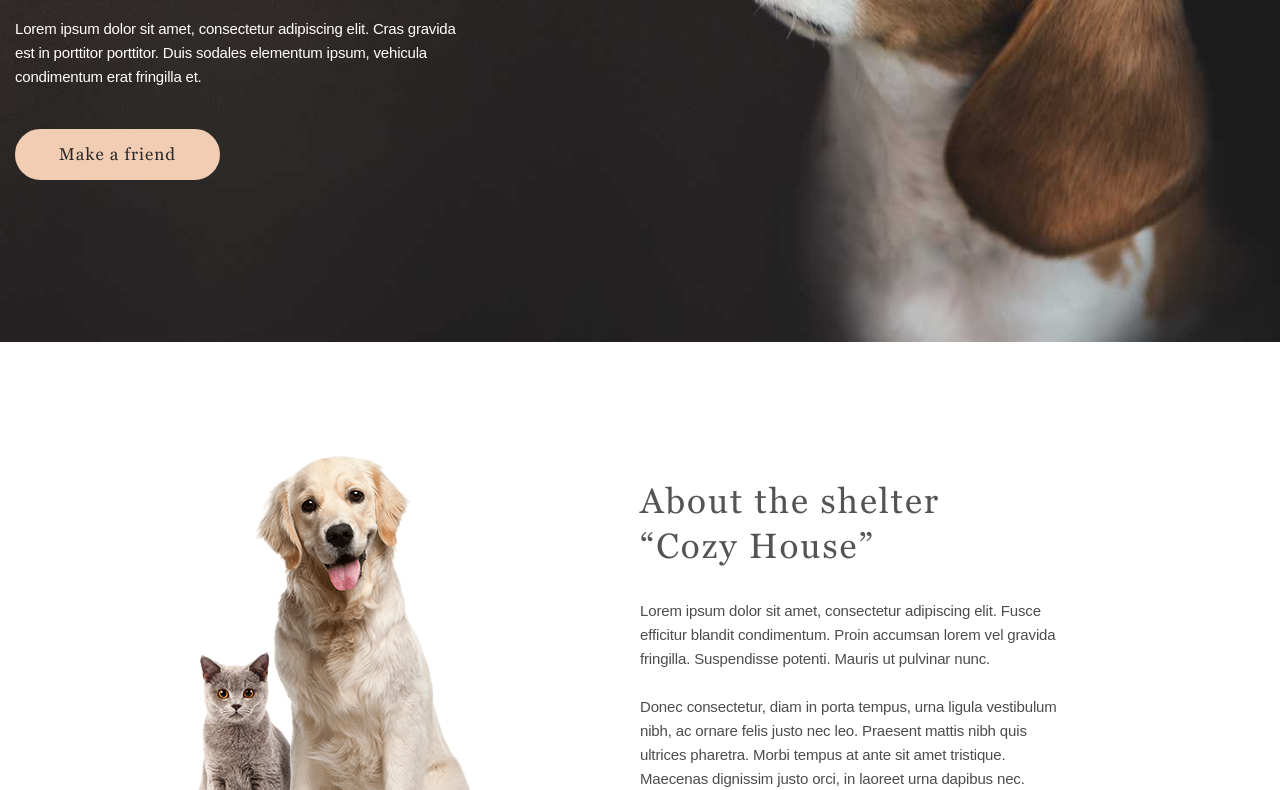
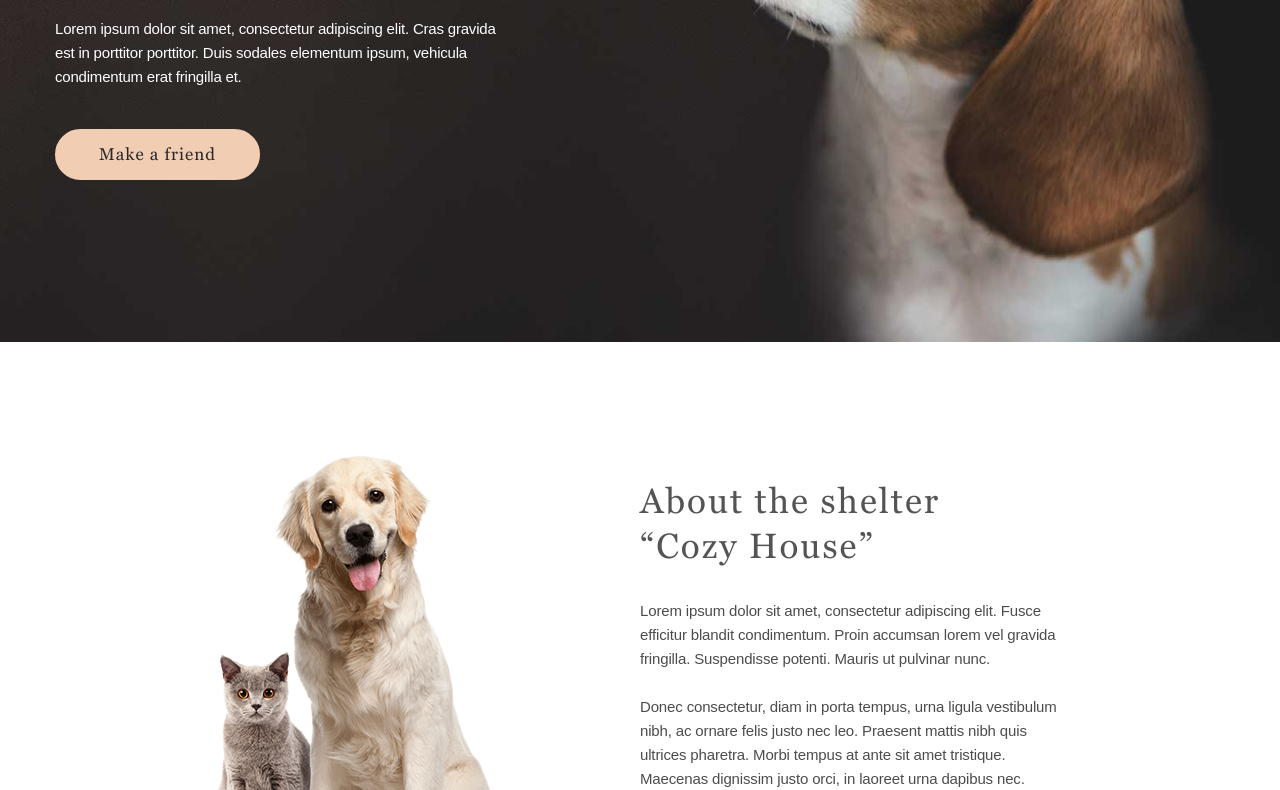
Before and after one commit to ruslansokolov40/Cozy-House, a website: page app/index.html in a window 1280 px wide. Shown: the part 458-1248 px from the top of the page. Drawn offline with Linux system fonts and the light colour scheme.

Commit message:
corrections

```diff
--- a/app/scss/_global-style.scss
+++ b/app/scss/_global-style.scss
@@ -38,7 +38,8 @@ p {
 }
 
 .container {
-    min-width: 1200px;
+    // min-width: 1200px;
+    width: 1200px;
     padding: 0 15px;
     margin: 0 auto;
 }
```
Also changed, not shown: app/css/style.min.css, app/scss/components/_about.scss (line endings or trailing spaces).
